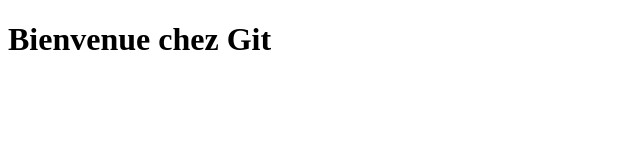
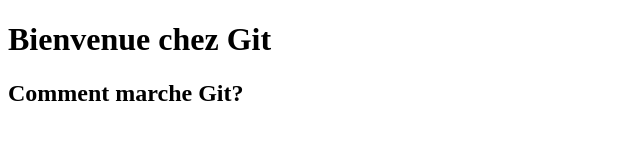
Before and after one commit to KellyLau/TP1, a plain HTML site: page index.html in a window 1280 px wide. Shown: the whole page, without its empty margins (0-640 px from the left). Drawn offline with Linux system fonts and the light colour scheme.

Commit message:
Deuxième version du html

```diff
--- a/index.html
+++ b/index.html
@@ -6,6 +6,7 @@
 </head>
 <body>
 	<h1>Bienvenue chez Git</h1>
+		<h2>Comment marche Git?</h2>
 
 </body>
 </html>
```
